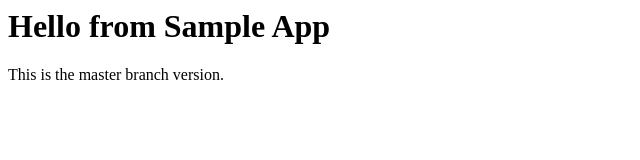
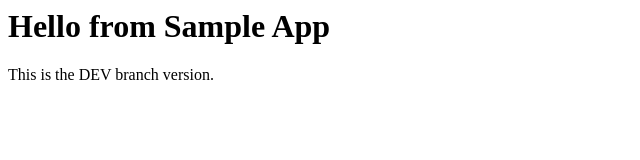
Before and after one commit to Boney2002/sample-app, a plain HTML site: page index.html in a window 1280 px wide. Shown: the full height of the page, 0-640 px from the left. Drawn offline with Linux system fonts and the light colour scheme.

Commit message:
First commit on dev branch

```diff
--- a/index.html
+++ b/index.html
@@ -1,2 +1,2 @@
 <h1>Hello from Sample App</h1>
-<p>This is the master branch version.</p>
+<p>This is the DEV branch version.</p>
```
